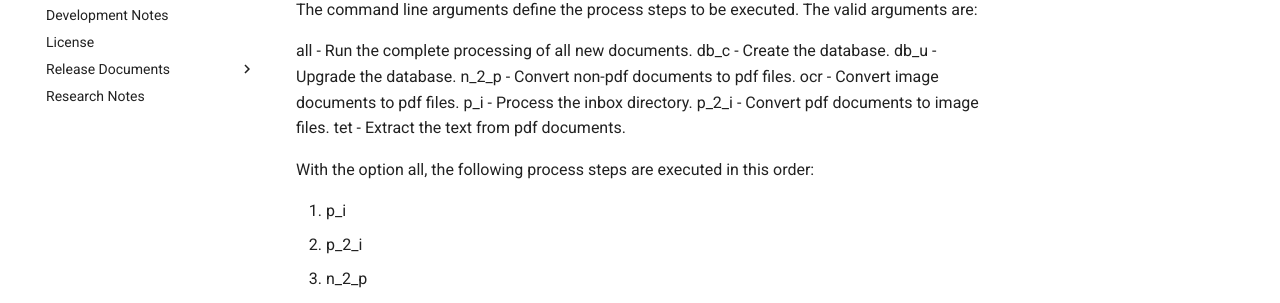
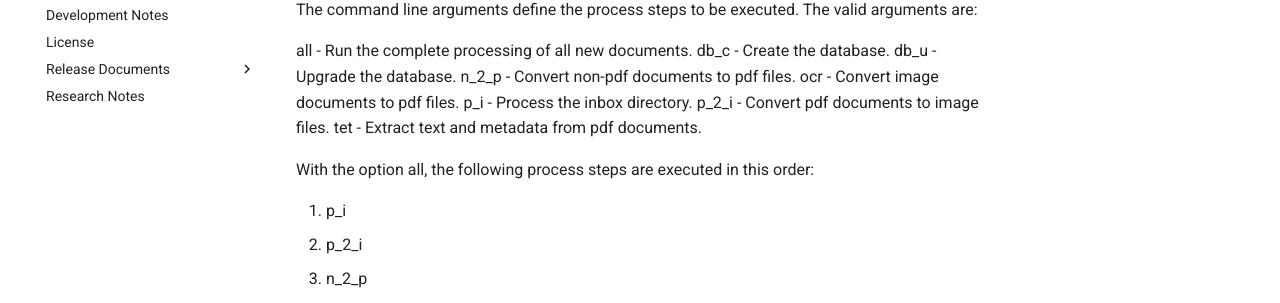
Before and after one commit to KonnexionsGmbH/dcr, an MkDocs documentation site: the page built from docs/dcr_api.md, in a window 1280 px wide and 900 px high, scrolled down 3736 px. Shown: the part 219-522 px from the top of the window. Built offline with MkDocs 1.6.1 and Material for MkDocs 9.7.7, drawn with Linux system fonts in a browser that asks for light colours; comment, search, counter and statistics services are not loaded; some of the changed text lies outside the part shown.

Commit message:
Extract text from pdf files.

````diff
--- a/docs/dcr_api.md
+++ b/docs/dcr_api.md
@@ -132,7 +132,7 @@ n_2_p - Convert non-pdf documents to pdf files.
 ocr   - Convert image documents to pdf files.
 p_i   - Process the inbox directory.
 p_2_i - Convert pdf documents to image files.
-tet   - Extract the text from pdf documents.
+tet   - Extract text and metadata from pdf documents.
 
 With the option all, the following process steps are executed
 in this order:
@@ -253,7 +253,7 @@ Process the documents.
 def process_extract_text_from_pdf()
 ```
 
-Extract the text from pdf documents.
+Extract text and metadata from pdf documents.
 
 <a id="dcr.process_inbox_directory"></a>
 
@@ -1035,7 +1035,7 @@ Prepare the child document data - next step Tesseract OCR.
 
 # libs.pdflibdcr
 
-Module libs.pdflibdcr: Extract the text from pdf documents.
+Module libs.pdflibdcr: Extract text and metadata from pdf documents.
 
 <a id="libs.pdflibdcr.extract_text_from_pdf"></a>
 
@@ -1045,7 +1045,7 @@ Module libs.pdflibdcr: Extract the text from pdf documents.
 def extract_text_from_pdf() -> None
 ```
 
-Extract the text from pdf documents.
+Extract text and metadata  from pdf documents.
 
 TBD
 
@@ -1057,7 +1057,7 @@ TBD
 def extract_text_from_pdf_file() -> None
 ```
 
-Extract the text from a pdf document.
+Extract text and metadata  from a pdf document.
 
 <a id="libs.pdflibdcr.prepare_document_4_parser"></a>
 
````
Also changed, not shown: README.md (+10 -11 lines), docs/development_notes.md (+15 -22 lines), docs/index.md (+4 -4 lines), docs/release_notes.md (+1 -1 lines), 16 other files.
